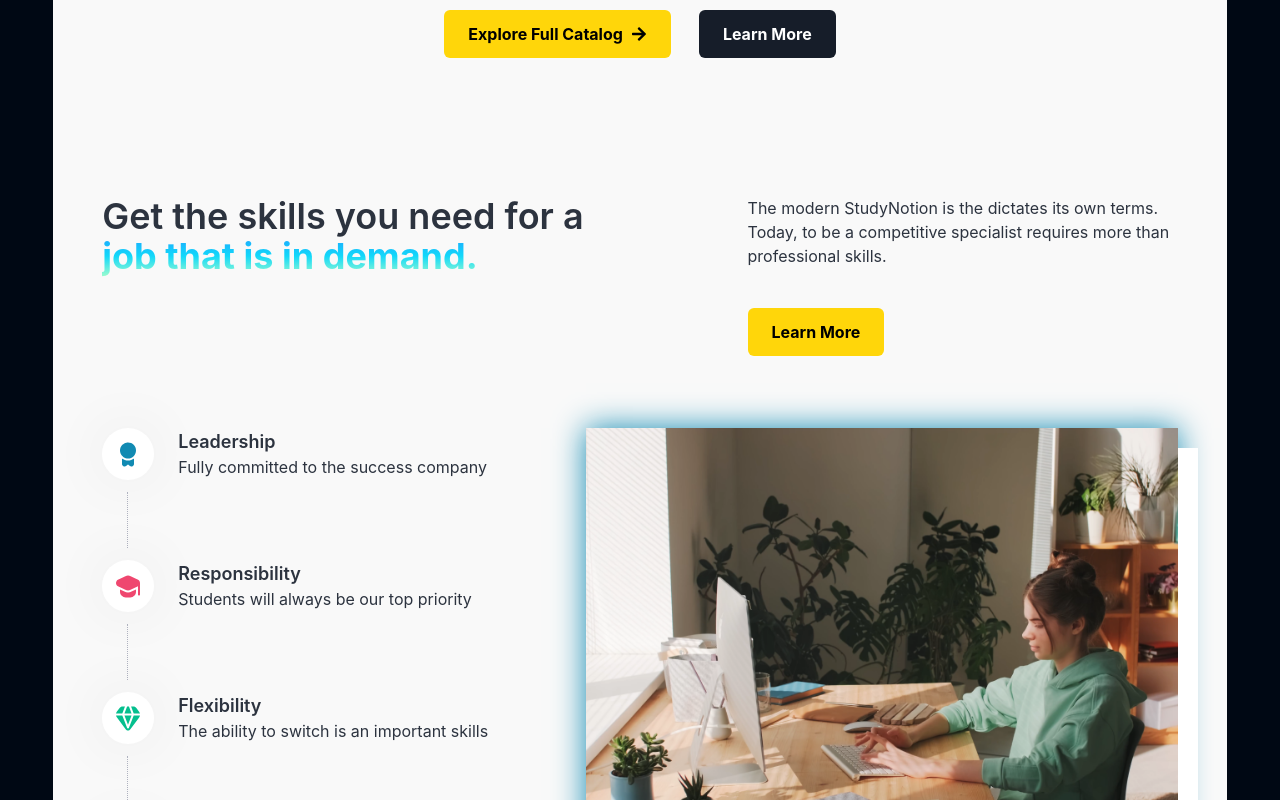
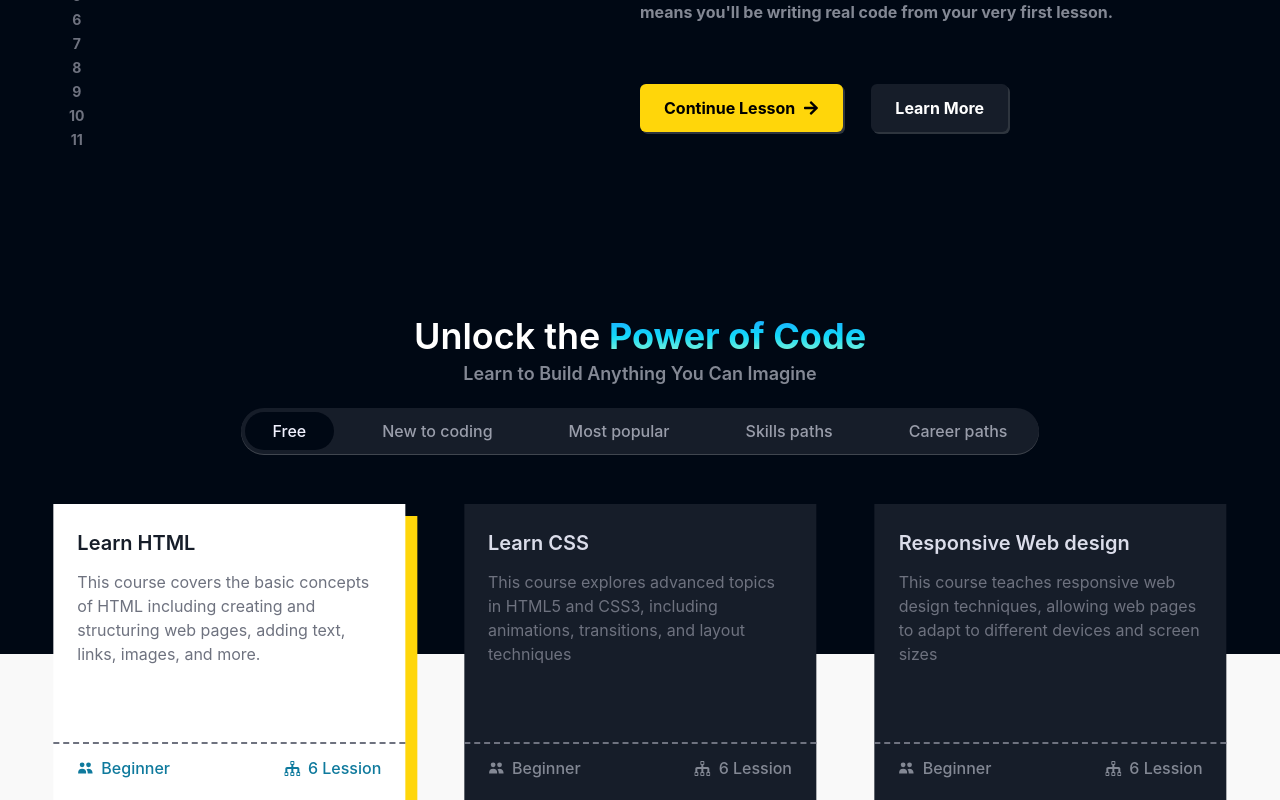
Before and after one commit to NGunjyal01/EdConnectr, a React (Create React App) app: page / in a window 1280 px wide. Shown: the part 1320-2120 px from the top of the page. Built offline with nearby package versions, Linux system fonts and the light colour scheme.

Commit message:
Course Card and Explore More created successfully

```diff
--- /dev/null
+++ b/src/components/core/HomePage/CourseCard.jsx
@@ -0,0 +1,50 @@
+import React from "react";
+
+// Importing React Icons
+import { HiUsers } from "react-icons/hi";
+import { ImTree } from "react-icons/im";
+
+const CourseCard = ({cardData, currentCard, setCurrentCard}) => {
+  return (
+    <div
+      className={`w-[360px] lg:w-[30%] ${
+        currentCard === cardData?.heading
+          ? "bg-white shadow-[12px_12px_0_0] shadow-yellow-50"
+          : "bg-richblack-800"
+      }  text-richblack-25 h-[300px] box-border cursor-pointer`}
+      onClick={() => setCurrentCard(cardData?.heading)}
+    >
+      <div className="border-b-[2px] border-richblack-400 border-dashed h-[80%] p-6 flex flex-col gap-3">
+        <div
+          className={` ${
+            currentCard === cardData?.heading && "text-richblack-800"
+          } font-semibold text-[20px]`}
+        >
+          {cardData?.heading}
+        </div>
+
+        <div className="text-richblack-400">{cardData?.description}</div>
+      </div>
+
+      <div
+        className={`flex justify-between ${
+          currentCard === cardData?.heading ? "text-blue-300" : "text-richblack-300"
+        } px-6 py-3 font-medium`}
+      >
+        {/* Level */}
+        <div className="flex items-center gap-2 text-[16px]">
+          <HiUsers />
+          <p>{cardData?.level}</p>
+        </div>
+
+        {/* Flow Chart */}
+        <div className="flex items-center gap-2 text-[16px]">
+          <ImTree />
+          <p>{cardData?.lessionNumber} Lession</p>
+        </div>
+      </div>
+    </div>
+  );
+};
+
+export default CourseCard;
--- /dev/null
+++ b/src/components/core/HomePage/ExploreMore.jsx
@@ -0,0 +1,78 @@
+import React, { useState } from "react";
+import { HomePageExplore } from "../../../data/homepage-explore";
+import CourseCard from "./CourseCard";
+import HighlightText from "./HighlightText";
+
+const tabsName = [
+  "Free",
+  "New to coding",
+  "Most popular",
+  "Skills paths",
+  "Career paths",
+];
+
+const ExploreMore = () => {
+  const [currentTab, setCurrentTab] = useState(tabsName[0]);
+  const [courses, setCourses] = useState(HomePageExplore[0].courses);
+  const [currentCard, setCurrentCard] = useState(
+    HomePageExplore[0].courses[0].heading
+  );
+
+  const setMyCards = (value) => {
+    setCurrentTab(value);
+    const result = HomePageExplore.filter((course) => course.tag === value);
+    setCourses(result[0].courses);
+    setCurrentCard(result[0].courses[0].heading);
+  };
+
+  return (
+    <div>
+      {/* Explore more section */}
+      <div>
+        <div className="text-4xl font-semibold text-center my-10">
+          Unlock the
+          <HighlightText text={"Power of Code"} />
+          <p className="text-center text-richblack-300 text-lg font-semibold mt-1">
+            Learn to Build Anything You Can Imagine
+          </p>
+        </div>
+      </div>
+
+      {/* Tabs Section */}
+      <div className="hidden lg:flex gap-5 -mt-5 mx-auto w-max bg-richblack-800 text-richblack-200 p-1 rounded-full font-medium drop-shadow-[0_1.5px_rgba(255,255,255,0.25)]">
+        {tabsName.map((ele, index) => {
+          return (
+            <div
+              className={` text-[16px] flex flex-row items-center gap-2 ${
+                currentTab === ele
+                  ? "bg-richblack-900 text-richblack-5 font-medium"
+                  : "text-richblack-200"
+              } px-7 py-[7px] rounded-full transition-all duration-200 cursor-pointer hover:bg-richblack-900 hover:text-richblack-5`}
+              key={index}
+              onClick={() => setMyCards(ele)}
+            >
+              {ele}
+            </div>
+          );
+        })}
+      </div>
+      <div className="hidden lg:block lg:h-[200px]"></div>
+
+      {/* Cards Group */}
+      <div className="lg:absolute gap-10 justify-center lg:gap-0 flex lg:justify-between flex-wrap w-full lg:bottom-[0] lg:left-[50%] lg:translate-x-[-50%] lg:translate-y-[50%] text-black lg:mb-0 mb-7 lg:px-0 px-3">
+        {courses.map((ele, index) => {
+          return (
+            <CourseCard
+              key={index}
+              cardData={ele}
+              currentCard={currentCard}
+              setCurrentCard={setCurrentCard}
+            />
+          );
+        })}
+      </div>
+    </div>
+  );
+};
+
+export default ExploreMore;
--- a/src/pages/Home.jsx
+++ b/src/pages/Home.jsx
@@ -8,7 +8,7 @@
 import Footer from "../components/common/Footer"
 import CTAButton from "../components/core/HomePage/Button"
 import CodeBlocks from "../components/core/HomePage/CodeBlocks"
-
+import ExploreMore from "../components/core/HomePage/ExploreMore"
 import HighlightText from "../components/core/HomePage/HighlightText"
 import InstructorSection from "../components/core/HomePage/InstructorSection"
 import LearningLanguageSection from "../components/core/HomePage/LearningLanguageSection"
@@ -97,7 +97,37 @@
                         backgroundGradient={<div className="codeblock1 absolute"></div>}
                     />
                 </div>
-
+                {/* Code Section 2 */}
+                <div>
+                    <CodeBlocks
+                        position={"lg:flex-row-reverse"}
+                        heading={
+                            <div className="w-[100%] text-4xl font-semibold lg:w-[50%]">
+                                Start
+                                <HighlightText text={"coding in seconds"} />
+                            </div>
+                        }
+                        subheading={
+                            "Go ahead, give it a try. Our hands-on learning environment means you'll be writing real code from your very first lesson."
+                        }
+                        ctabtn1={{
+                            btnText: "Continue Lesson",
+                            link: "/signup",
+                            active: true,
+                        }}
+                        ctabtn2={{
+                            btnText: "Learn More",
+                            link: "/signup",
+                            active: false,
+                        }}
+                        codeColor={"text-white"}
+                        codeblock={`import React from "react";\n import CTAButton from "./Button";\nimport TypeAnimation from "react-type";\nimport { FaArrowRight } from "react-icons/fa";\n\nconst Home = () => {\nreturn (\n<div>Home</div>\n)\n}\nexport default Home;`}
+                        backgroundGradient={<div className="codeblock2 absolute"></div>}
+                    />
+                </div>
+                {/* Explore Section */}
+                <ExploreMore />
+            </div>
             {/* Section 2 */}
             <div className="bg-pure-greys-5 text-richblack-700">
                 <div className="homepage_bg h-[320px]">
@@ -155,7 +185,6 @@
                 </h1>
             </div>
 
-            </div>
             {/* Footer */}
             <Footer />
         </div>
```
Lines whose indentation alone changed are shown as unchanged.
